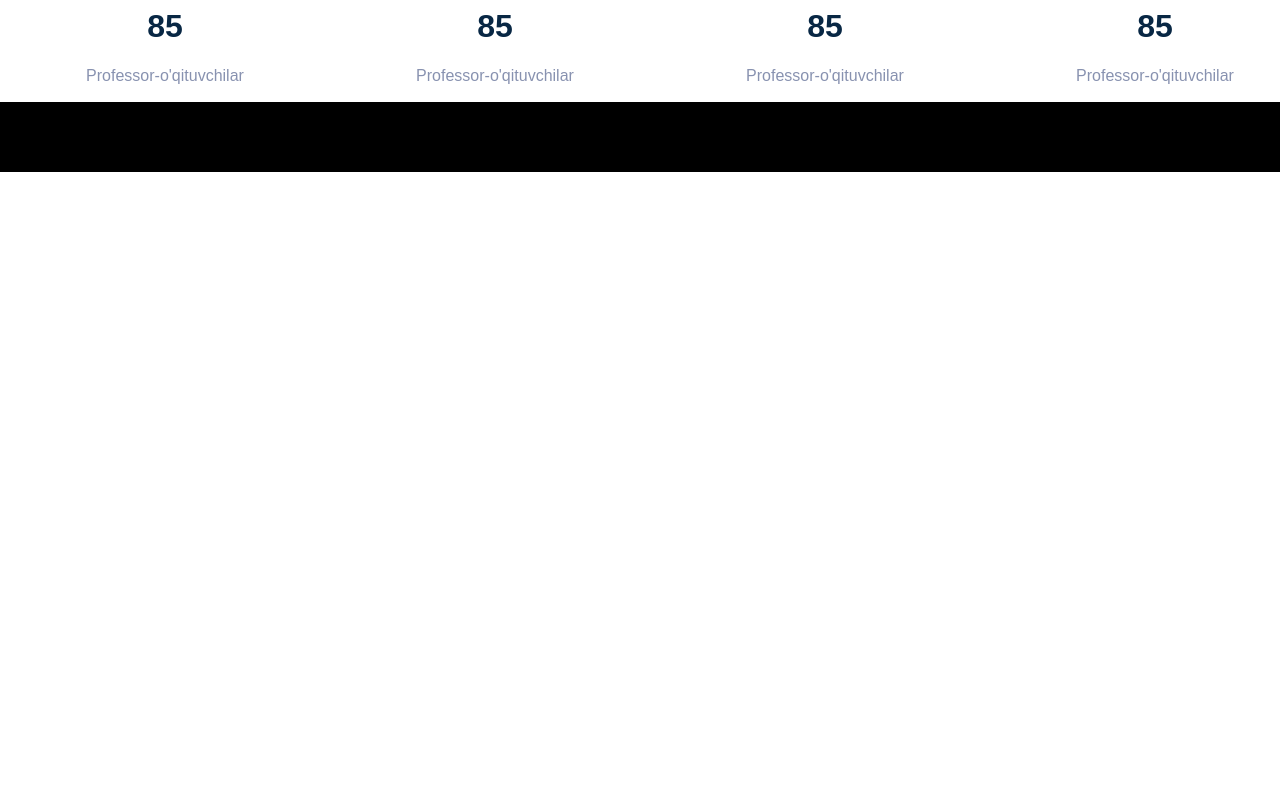
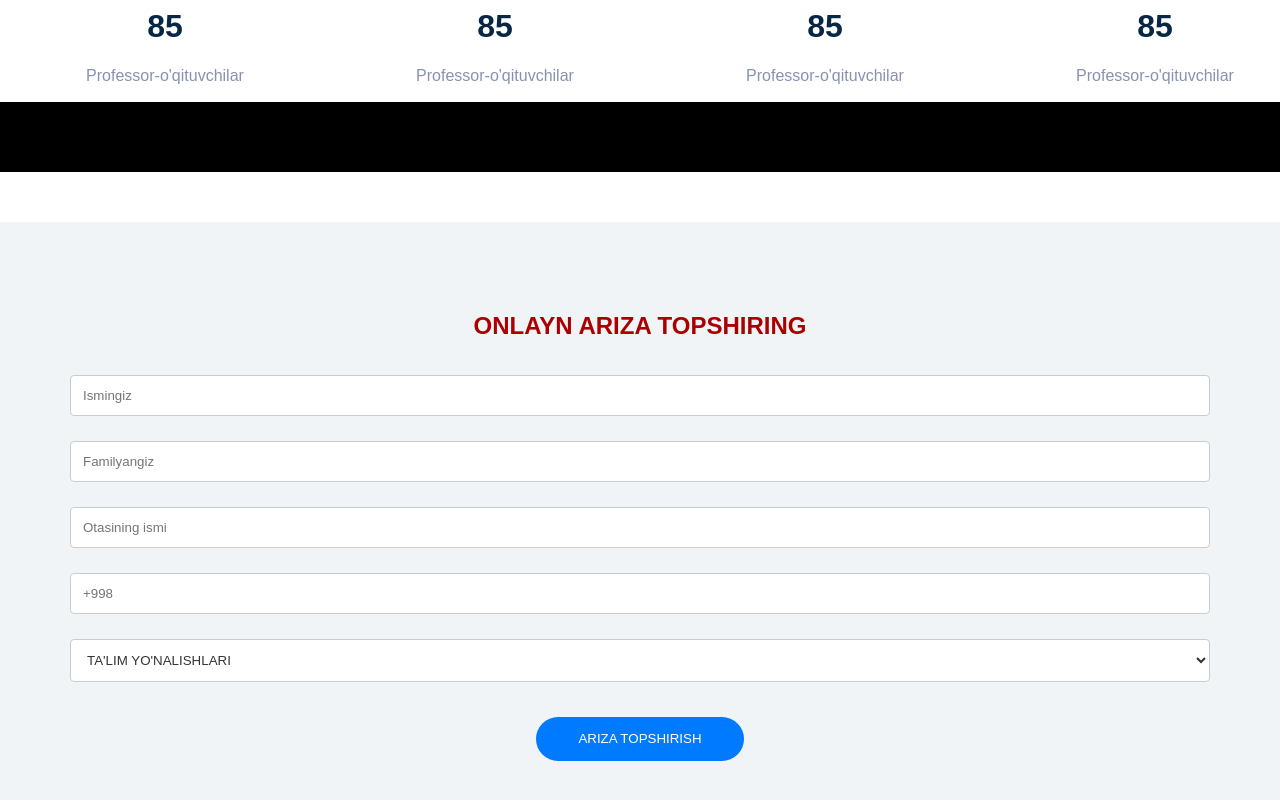
Before and after one commit to ibrohim5009/med-collage, a React (Create React App) app: page / in a window 1280 px wide. Shown: the part 1870-2670 px from the top of the page. Before the commit the page ends 2042 px from the top, so only its background shows below. Built offline with nearby package versions, Linux system fonts and the light colour scheme.

Commit message:
add contact

```diff
--- a/src/App.js
+++ b/src/App.js
@@ -4,6 +4,7 @@ import Banner from './components/banner/Banner';
 import Section from './components/section/Section';
 import Header from './components/header/Header';
 import Testimonials from './components/testimonials/Testimonials';
+import ApplicationForm from './components/aplacation/Aplacation';
 
 
 class App extends Component {
@@ -15,7 +16,7 @@ class App extends Component {
       <Section/>
       <Header/>
       <Testimonials/>
-
+      <ApplicationForm/>
       </div>
     );
   }
--- /dev/null
+++ b/src/components/aplacation/Aplacation.jsx
@@ -0,0 +1,97 @@
+import React, { useState } from 'react';
+
+function ApplicationForm() {
+    const [formData, setFormData] = useState({
+        firstName: '',
+        lastName: '',
+        fatherName: '',
+        phoneNumber: '',
+        education: '',
+    });
+
+    const handleChange = (e) => {
+        setFormData({
+            ...formData,
+            [e.target.name]: e.target.value,
+        });
+    };
+
+    const handleSubmit = (e) => {
+        e.preventDefault();
+        console.log(formData);
+    };
+
+    return (
+        <div style={{ display: 'flex', justifyContent: 'center', marginTop: '50px', backgroundColor: '#f0f4f7', padding: '30px' }}>
+            <form onSubmit={handleSubmit} style={{ width: '1256px', padding: '40px', borderRadius: '8px' }}>
+                <h2 style={{ textAlign: 'center', color: '#a00', marginBottom: '30px' }}>ONLAYN ARIZA TOPSHIRING</h2>
+                <div style={{ marginBottom: '15px' }}>
+                    <input
+                        placeholder='Ismingiz'
+                        type="text"
+                        name="firstName"
+                        value={formData.firstName}
+                        onChange={handleChange}
+                        style={{ width: '100%', padding: '12px', outline: "none", margin: '5px 0', boxSizing: 'border-box', borderRadius: '4px', border: '1px solid #ccc' }}
+                        required
+                    />
+                </div>
+                <div style={{ marginBottom: '15px' }}>
+                    <input
+                        placeholder='Familyangiz'
+                        type="text"
+                        name="lastName"
+                        value={formData.lastName}
+                        onChange={handleChange}
+                        style={{ width: '100%', outline: "none", padding: '12px', margin: '5px 0', boxSizing: 'border-box', borderRadius: '4px', border: '1px solid #ccc' }}
+                        required
+                    />
+                </div>
+                <div style={{ marginBottom: '15px' }}>
+                    <input
+                        placeholder='Otasining ismi'
+                        type="text"
+                        name="fatherName"
+                        value={formData.fatherName}
+                        onChange={handleChange}
+                        style={{ width: '100%', outline: "none", padding: '12px', margin: '5px 0', boxSizing: 'border-box', borderRadius: '4px', border: '1px solid #ccc' }}
+                        required
+                    />
+                </div>
+                <div style={{ marginBottom: '15px' }}>
+                    <input
+                        type="text"
+                        name="phoneNumber"
+                        value={formData.phoneNumber}
+                        onChange={handleChange}
+                        placeholder="+998"
+                        style={{ width: '100%', outline: "none", padding: '12px', margin: '5px 0', boxSizing: 'border-box', borderRadius: '4px', border: '1px solid #ccc' }}
+                        required
+                    />
+                </div>
+                <div style={{ marginBottom: '15px' }}>
+                    <select
+                        name="education"
+                        value={formData.education}
+                        onChange={handleChange}
+                        style={{ width: '100%', padding: '12px', margin: '5px 0', boxSizing: 'border-box', borderRadius: '4px', border: '1px solid #ccc', backgroundColor: '#fff', color: '#333' }}
+                        required
+                    >
+                        <option value="">TA'LIM YO'NALISHLARI</option>
+                        <option value="Hamshiralik ishi - 2 yil">Hamshiralik ishi - 2 yil</option>
+                        <option value="Hamshiralik ishi - 3 yil">Hamshiralik ishi - 3 yil</option>
+                        <option value="Farmatsiya - 3 yil">Farmatsiya - 3 yil</option>
+                        <option value="Feldsherlik - 3 yil">Feldsherlik - 3 yil</option>
+                    </select>
+                </div>
+                <div style={{ display: 'flex', justifyContent: 'center', marginTop: '30px' }}>
+                    <button type="submit" style={{ width: "208px", height: "44px", padding: '10px', backgroundColor: '#007bff', color: '#fff', border: 'none', borderRadius: '50px', cursor: 'pointer' }}>
+                        ARIZA TOPSHIRISH
+                    </button>
+                </div>
+            </form>
+        </div>
+    );
+}
+
+export default ApplicationForm;
```
